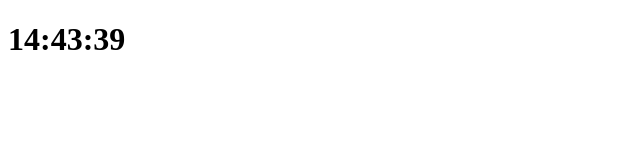
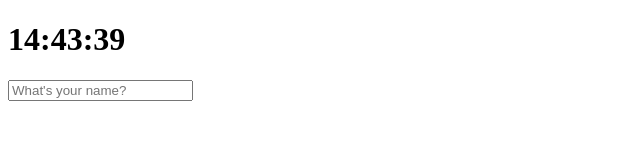
Before and after one commit to tkjftkjf/js-clock_tkjf, a plain HTML site: page index.html in a window 1280 px wide. Shown: the whole page, without its empty margins (0-640 px from the left). Drawn offline with Linux system fonts and the light colour scheme.

Commit message:
greeting complete

```diff
--- /dev/null
+++ b/greeting.js
@@ -0,0 +1,42 @@
+const form = document.querySelector(".js-form"),
+    input = form.querySelector(".js-form-input"),
+    greeting = document.querySelector(".js-greeting")
+
+const USER_LS = "currentUser",
+    SHOWING_CN = "showing"
+
+function paintGreeting(text){
+    form.classList.remove(SHOWING_CN)
+    greeting.classList.add(SHOWING_CN)
+    greeting.innerText = ` Hello! ${text}`
+}
+
+function saveName(name){
+    localStorage.setItem(USER_LS ,name)
+}
+
+function handleSubmit(event){
+    event.preventDefault();
+    const currentValue = input.value
+    paintGreeting(currentValue);
+    saveName(currentValue);
+}
+
+function askForName(){
+    form.classList.add(SHOWING_CN)
+    form.addEventListener("submit", handleSubmit)
+}
+
+function loadName(){
+    const currentUser = localStorage.getItem(USER_LS);
+    if(currentUser === null || currentUser === "") {
+        askForName();
+    } else {
+        paintGreeting(currentUser);
+}
+}
+function init(){
+    loadName()
+}
+
+init()
--- a/index.css
+++ b/index.css
@@ -0,0 +1,8 @@
+.form,
+.greeting{
+    display: none;
+}
+
+.showing{
+    display:block ;
+}
--- a/index.html
+++ b/index.html
@@ -8,6 +8,15 @@
     <div class="js-clock">
       <h1 class="js-clock-title">00:00:00</h1>
     </div>
+    <form class="js-form form">
+      <input
+        class="js-form-input"
+        type="text"
+        placeholder="What's your name?"
+      />
+    </form>
+    <h4 class="js-greeting greeting"></h4>
     <script src="clock.js"></script>
+    <script src="greeting.js"></script>
   </body>
 </html>
```
